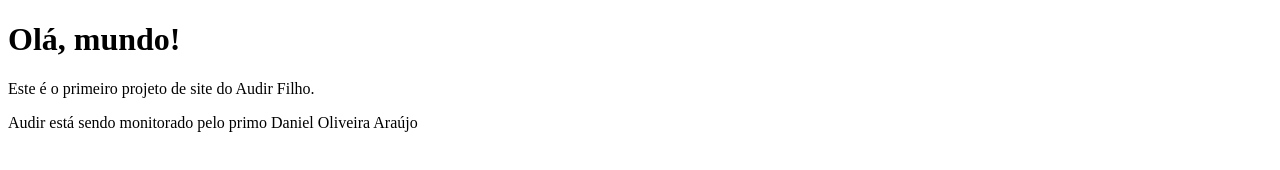
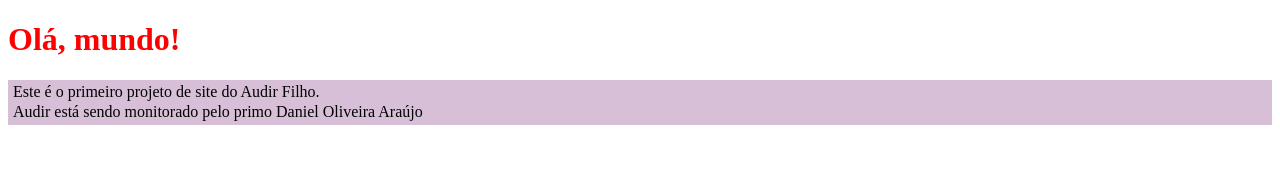
Before and after one commit to Pakato14/trabalho_web_audir, a plain HTML site: page index.html in a window 1280 px wide. Drawn offline with Linux system fonts and the light colour scheme.

Commit message:
explicando css

```diff
--- /dev/null
+++ b/css/estilo.css
@@ -0,0 +1,15 @@
+h1{
+    color: red;
+}
+
+.amostra{
+    background-color: thistle;
+    padding-top: 2px;
+    padding-bottom: 2px;
+    padding-left: 5px;
+}
+
+p{
+    margin-top: 1.5px;
+    margin-bottom: 1.8px;
+}
--- a/index.html
+++ b/index.html
@@ -3,11 +3,14 @@
 <head>
     <meta charset="UTF-8">
     <meta name="viewport" content="width=device-width, initial-scale=1.0">
+    <link rel="stylesheet" href="./css/estilo.css">
     <title>Pageturner</title>
 </head>
 <body>
     <h1>Olá, mundo!</h1>
-    <p>Este é o primeiro projeto de site do Audir Filho.</p>
-    <p>Audir está sendo monitorado pelo primo Daniel Oliveira Araújo</p>
+    <div class="amostra">
+        <p>Este é o primeiro projeto de site do Audir Filho.</p>
+        <p>Audir está sendo monitorado pelo primo Daniel Oliveira Araújo</p>
+    </div>
 </body>
 </html>
```
